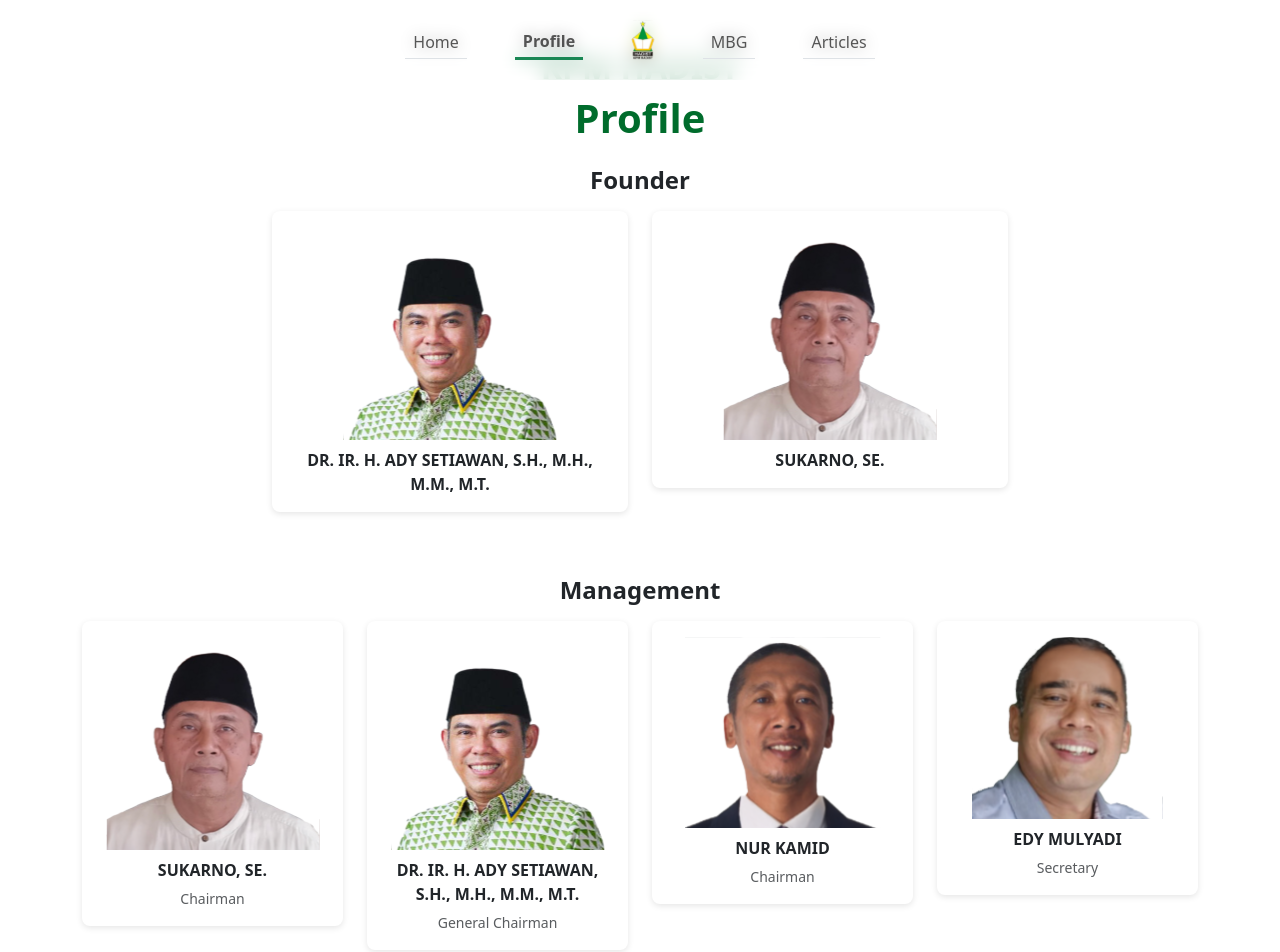
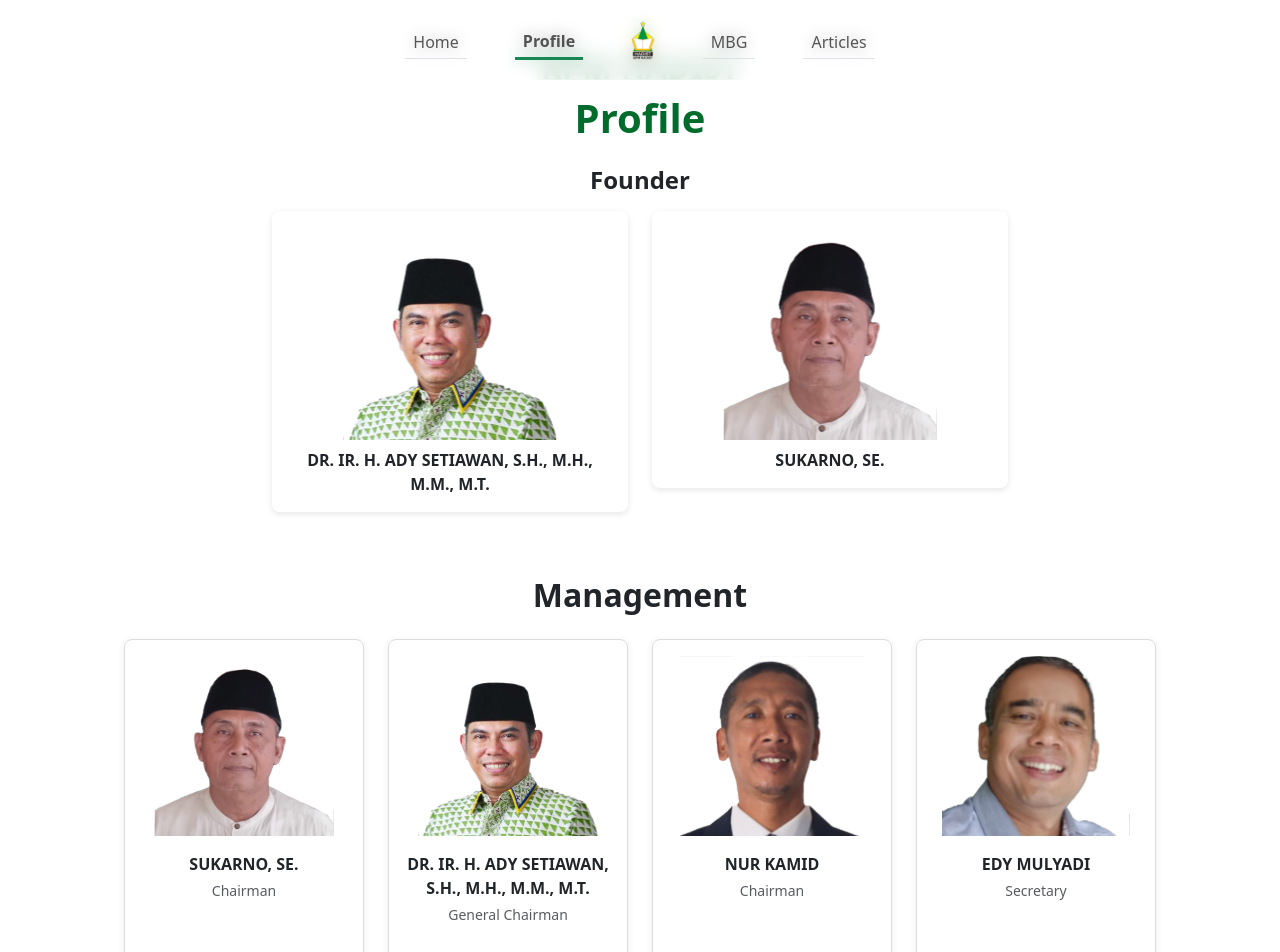
Before and after one commit to rifqi-thufail/KPMHadist, a React (Create React App) app: page /profile in a window 1280 px wide. Shown: the top 952 px of the page. Built offline with nearby package versions, Linux system fonts and the light colour scheme.

Commit message:
management

```diff
--- a/src/profile.js
+++ b/src/profile.js
@@ -59,18 +59,44 @@ export default function Profile() {
           </div>
 
           {/* Management */}
-          <h4 className="text-center mb-3" style={{ fontWeight: '600' }}>Management</h4>
-          <div className="row justify-content-center mb-5">
+          <h4 className="text-center mb-4" style={{ fontWeight: '700', fontSize: '2rem' }}>Management</h4>
+          <div className="d-flex flex-wrap justify-content-center gap-4 mb-5">
             {management.map((m, i) => (
-              <div className="col-10 col-md-4 col-lg-3 mb-4" key={i}>
-                <div style={cardStyle}>
-                  <img src={m.image} alt={m.name} className="img-fluid mb-2" />
-                  <p style={{ fontWeight: '600', marginBottom: '0.25rem' }}>{m.name}</p>
-                  <small className="text-muted">{m.title}</small>
+              <div
+                key={i}
+                style={{
+                  flex: '0 1 calc(33.33% - 2rem)', // 3 per row
+                  maxWidth: '240px',
+                  height: '340px',
+                  border: '1px solid #ddd',
+                  borderRadius: '8px',
+                  padding: '1rem',
+                  textAlign: 'center',
+                  boxShadow: '0 2px 6px rgba(0,0,0,0.1)',
+                  display: 'flex',
+                  flexDirection: 'column',
+                  justifyContent: 'start'
+                }}
+              >
+                <div style={{ height: '180px', marginBottom: '1rem' }}>
+                  <img
+                    src={m.image}
+                    alt={m.name}
+                    style={{
+                      maxHeight: '100%',
+                      width: 'auto',
+                      objectFit: 'contain',
+                      display: 'block',
+                      margin: '0 auto'
+                    }}
+                  />
                 </div>
+                <p style={{ fontWeight: '600', fontSize: '1rem', marginBottom: '0.25rem' }}>{m.name}</p>
+                <small className="text-muted">{m.title}</small>
               </div>
             ))}
           </div>
+
 
           {/* Core Values */}
           <h4 className="text-center mb-4" style={{ color: '#006C2C', fontWeight: '800', fontSize: '2rem' }}>
```
